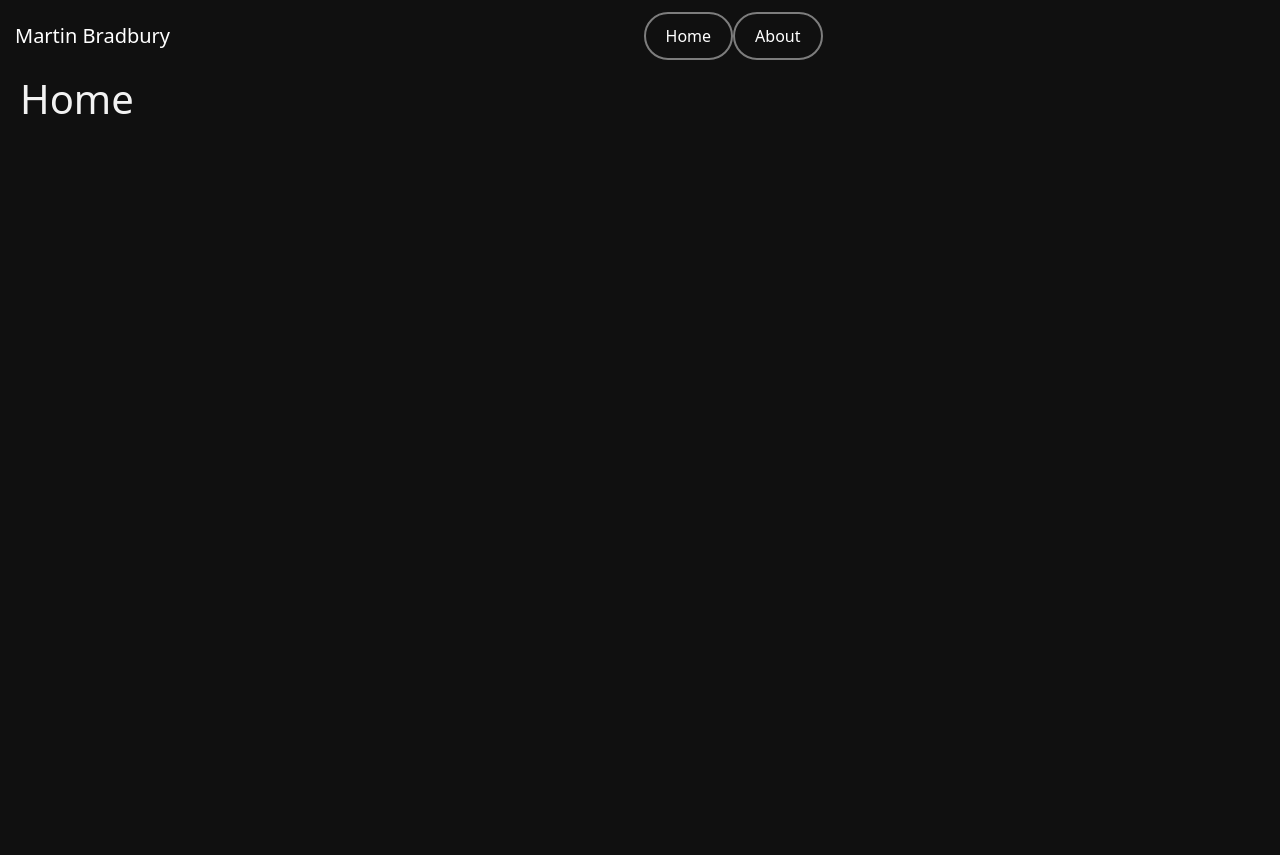
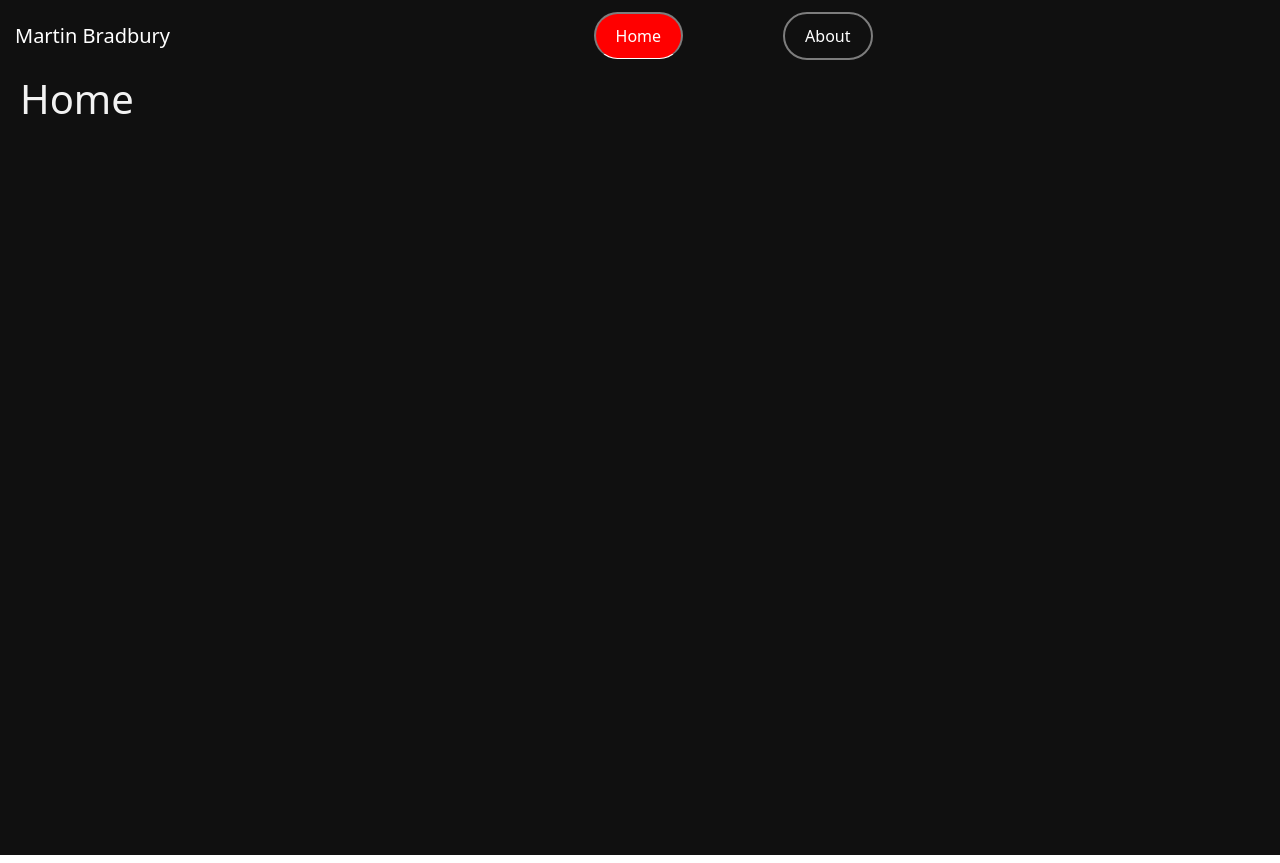
Before and after one commit to MartinBradbury/mebprofile, a React (Vite) app in the folder mebprofile/: page / in a window 1280 px wide. Built offline with nearby package versions, Linux system fonts and the light colour scheme.

Commit message:
updated nav buttons to conditionally render activeButton in line with react-router-dom v6+

```diff
--- a/mebprofile/src/components/NavBar.jsx
+++ b/mebprofile/src/components/NavBar.jsx
@@ -14,10 +14,25 @@ export class NavBar extends Component {
             Martin Bradbury
           </Navbar.Brand>
           <Nav className={styles.buttonPosition}>
-            <NavLink className={styles.button} as={NavLink} to="/" exact>
+            <NavLink
+              to="/"
+              className={({ isActive }) =>
+                isActive
+                  ? `${styles.button} ${styles.activeButton}`
+                  : styles.button
+              }
+            >
               Home
             </NavLink>
-            <NavLink className={styles.button} as={NavLink} to="/about">
+
+            <NavLink
+              to="/about"
+              className={({ isActive }) =>
+                isActive
+                  ? `${styles.button} ${styles.activeButton}`
+                  : styles.button
+              }
+            >
               About
             </NavLink>
           </Nav>
--- a/mebprofile/src/styles/NavBar.module.css
+++ b/mebprofile/src/styles/NavBar.module.css
@@ -12,24 +12,26 @@
 }
 
 .button {
-    padding: 10px 20px;        /* Adjust padding to control the size of the button */
-    border-radius: 50px;       /* Large border-radius to create the pill shape */
-    border: 2px solid #7d7d7d; /* Optional: Border style, adjust color as needed */
-    background-color: none; /* Button background color */
-    color: white;              /* Text color */
-    font-size: 16px;           /* Font size for the text */
-    cursor: pointer;          /* Change cursor to pointer on hover */
-    text-decoration: none;     /* Remove underline */
-    transition: background-color 0.3s ease; /* Smooth transition for hover effect */
-
+    margin-left: 50px;
+    margin-right: 50px;
+    padding: 10px 20px;
+    border-radius: 50px;
+    border: 2px solid #7d7d7d;
+    color: white;
+    font-size: 16px;
+    cursor: pointer;
+    text-decoration: none;
+    transition: background-color 0.3s ease;
 }
 
 .button:hover {
-    background-color: #7d7d7d; /* Optional: Change background color on hover */
+    background-color: #7d7d7d;
 }
 
-.button:active {
-    color: red;
+.activeButton {
+    background-color: red; /* Active button background */
+    color: white; /* Keep text color white */
+    border-bottom: 1px solid white; /* Active border */
 }
 
 .bg {
```
